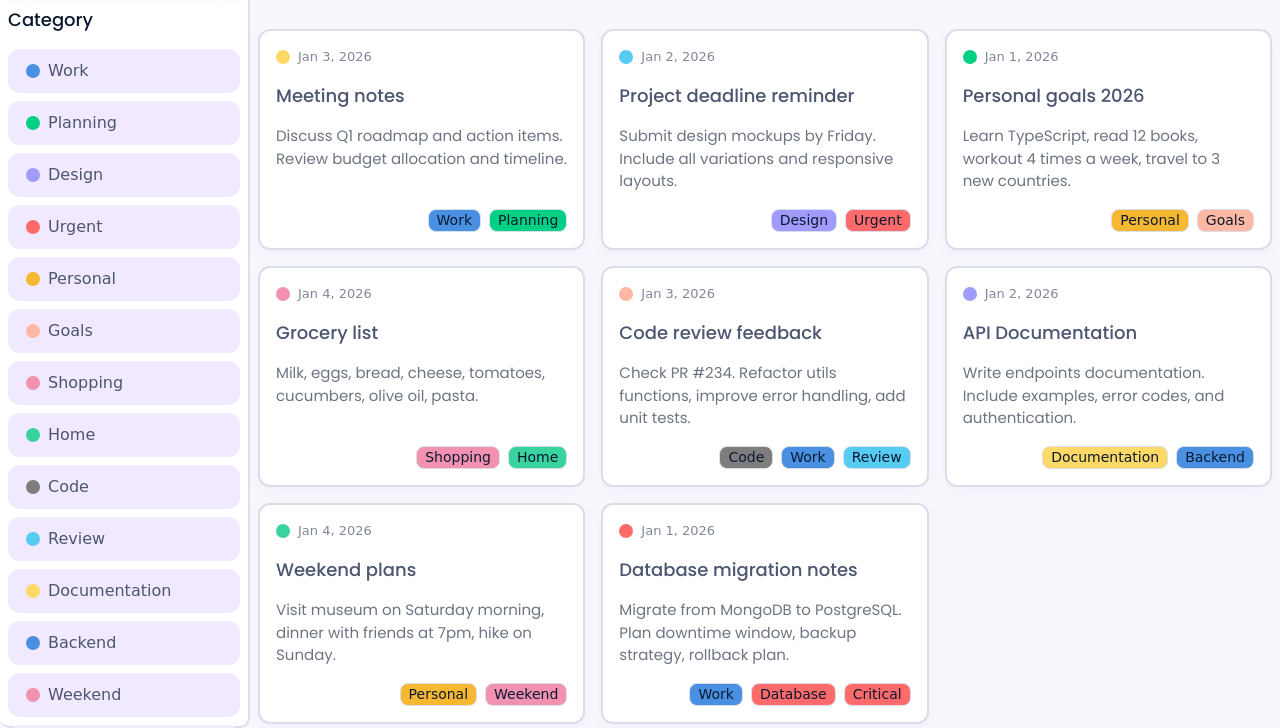
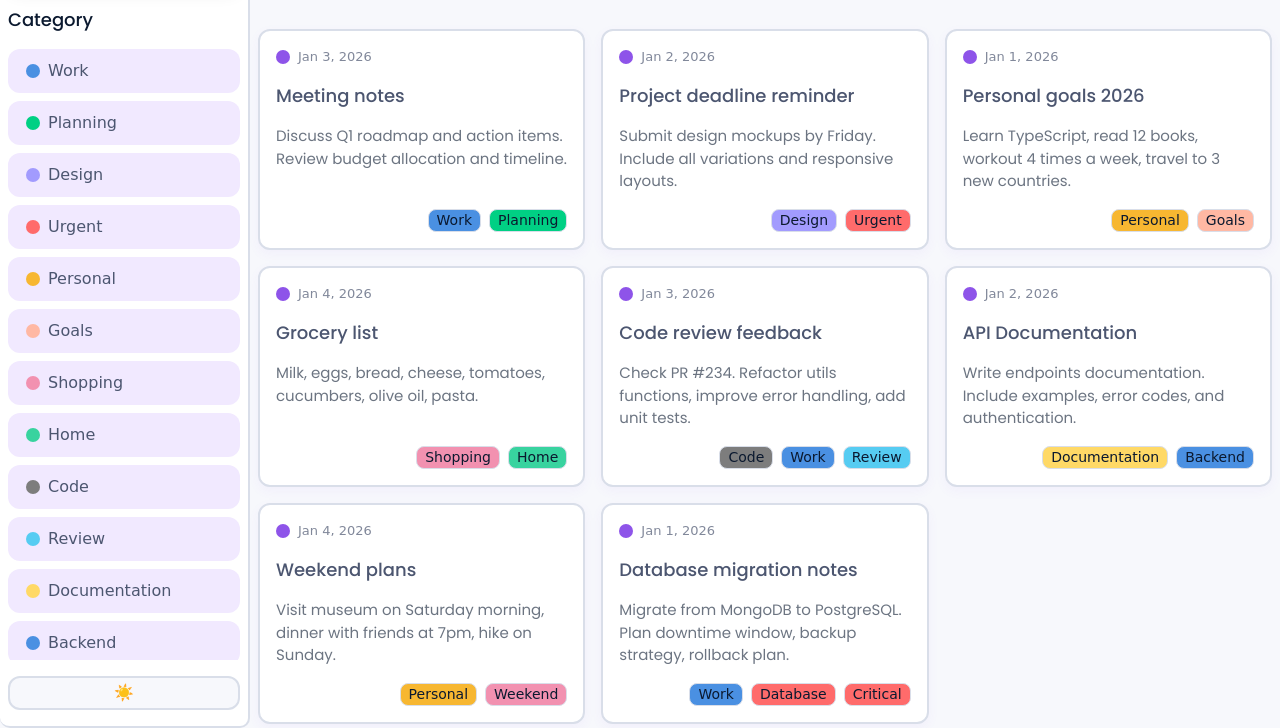
Before and after one commit to LuckyFoxCode/note-board, a website built with Vite: page index.html in a window 1280 px wide. Shown: the part 72-800 px from the top of the page. Built offline with nearby package versions, Linux system fonts and the light colour scheme; a web font is replaced by a local one.

Commit message:
fix: sync category types and improve category list layout

```diff
--- a/src/consts/index.ts
+++ b/src/consts/index.ts
@@ -11,10 +11,10 @@ export const cards: Note[] = [
       { name: 'planning', color: '#00D084' },
     ],
     pinned: true,
-    color: '#FFD966',
     createdAt: '2026-01-03T09:00:00Z',
     updatedAt: '2026-01-04T10:30:00Z',
     archived: false,
+    categoryId: '1',
   },
   {
     id: 'n-002',
@@ -26,9 +26,9 @@ export const cards: Note[] = [
       { name: 'urgent', color: '#FF6B6B' },
     ],
     pinned: false,
-    color: '#56CCF2',
     createdAt: '2026-01-02T14:20:00Z',
     archived: false,
+    categoryId: '2',
   },
   {
     id: 'n-003',
@@ -40,9 +40,9 @@ export const cards: Note[] = [
       { name: 'goals', color: '#FFB8A3' },
     ],
     pinned: true,
-    color: '#00D084',
     createdAt: '2026-01-01T00:00:00Z',
     archived: false,
+    categoryId: '3',
   },
   {
     id: 'n-004',
@@ -54,10 +54,10 @@ export const cards: Note[] = [
       { name: 'home', color: '#38D39F' },
     ],
     pinned: false,
-    color: '#F291B0',
     createdAt: '2026-01-04T08:15:00Z',
     updatedAt: '2026-01-04T11:00:00Z',
     archived: false,
+    categoryId: '4',
   },
   {
     id: 'n-005',
@@ -70,9 +70,9 @@ export const cards: Note[] = [
       { name: 'review', color: '#56CCF2' },
     ],
     pinned: false,
-    color: '#FFB8A3',
     createdAt: '2026-01-03T16:45:00Z',
     archived: false,
+    categoryId: '5',
   },
   {
     id: 'n-006',
@@ -84,9 +84,9 @@ export const cards: Note[] = [
       { name: 'backend', color: '#4A90E2' },
     ],
     pinned: true,
-    color: '#A29BFE',
     createdAt: '2026-01-02T11:30:00Z',
     archived: false,
+    categoryId: '6',
   },
   {
     id: 'n-007',
@@ -98,9 +98,9 @@ export const cards: Note[] = [
       { name: 'weekend', color: '#F291B0' },
     ],
     pinned: false,
-    color: '#38D39F',
     createdAt: '2026-01-04T09:00:00Z',
     archived: false,
+    categoryId: '7',
   },
   {
     id: 'n-008',
@@ -113,10 +113,10 @@ export const cards: Note[] = [
       { name: 'critical', color: '#FF6B6B' },
     ],
     pinned: true,
-    color: '#FF6B6B',
     createdAt: '2026-01-01T13:20:00Z',
     updatedAt: '2026-01-03T15:00:00Z',
     archived: false,
+    categoryId: '8',
   },
 ];
 
--- a/src/styles/category.css
+++ b/src/styles/category.css
@@ -2,6 +2,9 @@
   display: flex;
   flex-direction: column;
   row-gap: 1rem;
+  flex: 1;
+  min-height: 0;
+  padding-bottom: 0.5rem;
 }
 
 .nb-category__btn {
@@ -34,8 +37,11 @@
 
 .nb-category__list {
   display: flex;
+  flex: 1;
   flex-direction: column;
   row-gap: 0.5rem;
+  overflow-y: auto;
+  min-height: 0;
 }
 
 .nb-category__item {
@@ -72,3 +78,10 @@
   text-transform: capitalize;
   color: var(--text-secondary);
 }
+
+/* MEDIA */
+@media (min-width: 1024px) {
+  .nb-category {
+    padding-bottom: 1rem;
+  }
+}
--- a/src/styles/layout.css
+++ b/src/styles/layout.css
@@ -29,11 +29,11 @@
 
 .nb-sidebar,
 .nb-board {
+  height: 100vh;
   padding: 4px;
 }
 
 .nb-board {
-  height: 100vh;
   display: flex;
   flex: 1;
   row-gap: 1rem;
@@ -55,7 +55,6 @@
 }
 
 /* MEDIA */
-/* >540px */
 @media (min-width: 540px) {
   .nb-sidebar,
   .nb-board {
--- a/src/ui/card.ts
+++ b/src/ui/card.ts
@@ -1,7 +1,7 @@
 import type { Note } from '@/types';
 
 export function createdCard(note: Note) {
-  const { id, createdAt, title: titleNote, excerpt, tags, color } = note;
+  const { id, createdAt, title: titleNote, excerpt, tags } = note;
 
   const formattedDate = new Date(createdAt).toLocaleDateString('en-US', {
     year: 'numeric',
@@ -25,7 +25,7 @@ export function createdCard(note: Note) {
 
   const point = document.createElement('div');
   point.classList.add('nb-note-card__head-pointer');
-  point.style.backgroundColor = color;
+  point.style.backgroundColor = '#8e54e9';
 
   const body = document.createElement('div');
   body.classList.add('nb-note-card__body');
```
